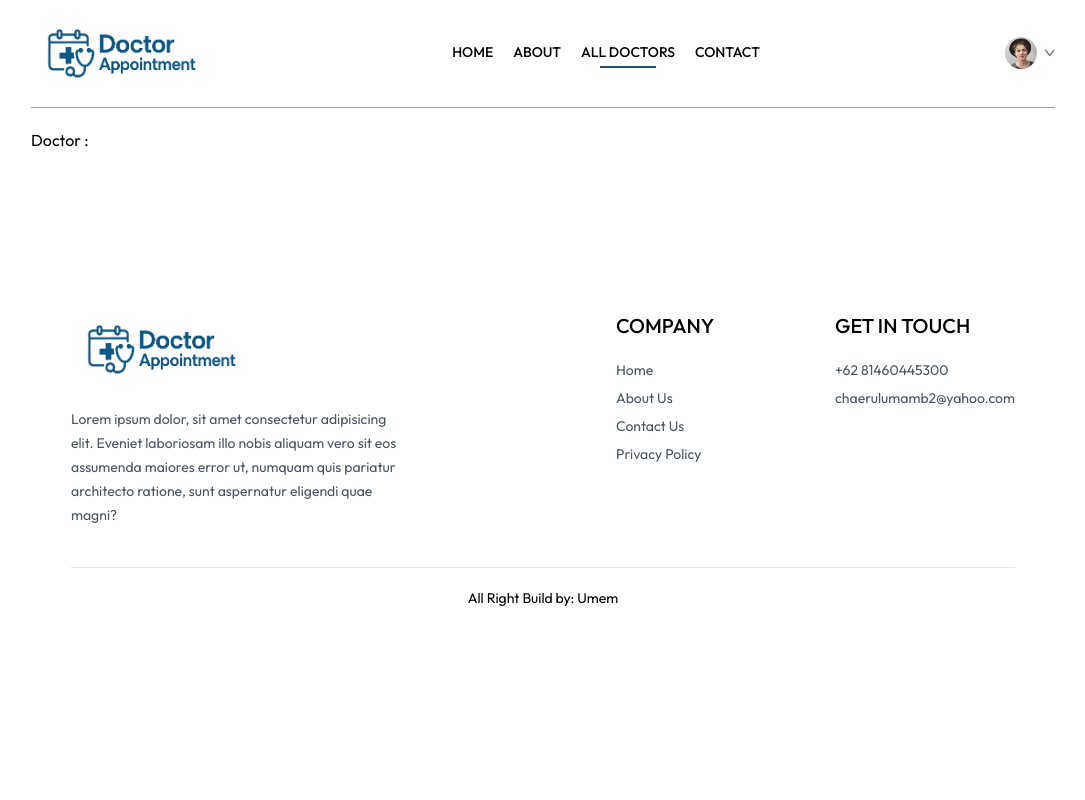
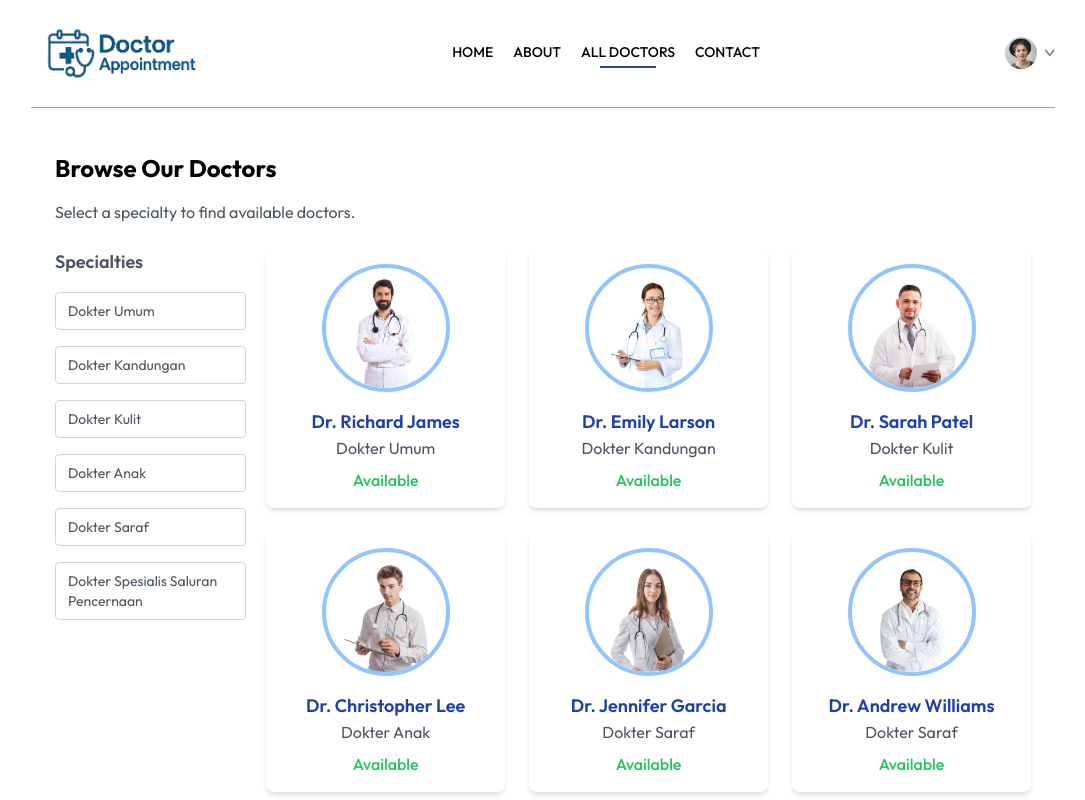
Before and after one commit to umem1125/doctor-appointment-react-js, a React (Vite) app: page /doctors in a window 1280 px wide. Shown: the top 800 px of the page, without its empty margins (97-1182 px from the left). Built offline with nearby package versions, Linux system fonts and the light colour scheme.

Commit message:
filter doctors

```diff
--- a/src/assets/assets.js
+++ b/src/assets/assets.js
@@ -184,7 +184,7 @@ export const doctors = [
     _id: "doc5",
     name: "Dr. Jennifer Garcia",
     image: doc5,
-    speciality: "Ahli Saraf",
+    speciality: "Dokter Saraf",
     degree: "MBBS",
     experience: "4 Tahun",
     about:
@@ -199,7 +199,7 @@ export const doctors = [
     _id: "doc6",
     name: "Dr. Andrew Williams",
     image: doc6,
-    speciality: "Ahli Saraf",
+    speciality: "Dokter Saraf",
     degree: "MBBS",
     experience: "4 Tahun",
     about:
@@ -274,7 +274,7 @@ export const doctors = [
     _id: "doc11",
     name: "Dr. Zoe Kelly",
     image: doc11,
-    speciality: "Ahli Saraf",
+    speciality: "Dokter Saraf",
     degree: "MBBS",
     experience: "4 Tahun",
     about:
@@ -289,7 +289,7 @@ export const doctors = [
     _id: "doc12",
     name: "Dr. Patrick Harris",
     image: doc12,
-    speciality: "Ahli Saraf",
+    speciality: "Dokter Saraf",
     degree: "MBBS",
     experience: "4 Tahun",
     about:
@@ -334,7 +334,7 @@ export const doctors = [
     _id: "doc15",
     name: "Dr. Amelia Hill",
     image: doc15,
-    speciality: "Dokter Kulit",
+    speciality: "Dokter Spesialis Saluran Pencernaan",
     degree: "MBBS",
     experience: "1 Tahun",
     about:
--- a/src/components/SpecialityMenu.jsx
+++ b/src/components/SpecialityMenu.jsx
@@ -20,7 +20,7 @@ const SpecialityMenu = () => {
           <Link
             onClick={() => scrollTo(0, 0)}
             key={index}
-            to={`/doctors/${item.url}`}
+            to={`/doctors/${item.speciality}`}
             className="bg-white rounded-lg shadow-md hover:shadow-xl transform hover:-translate-y-1 transition duration-300 flex flex-col items-center p-6"
           >
             <img
--- a/src/pages/Doctors.jsx
+++ b/src/pages/Doctors.jsx
@@ -1,12 +1,89 @@
-import React from "react";
-import { useParams } from "react-router-dom";
+import React, { useContext, useEffect, useState } from "react";
+import { useNavigate, useParams } from "react-router-dom";
+import { AppContext } from "../context/AppContext";
 
 const Doctors = () => {
   const { speciality } = useParams();
+  const [filterDoc, setFilterDoc] = useState([]);
+  const [activeSpecialty, setActiveSpecialty] = useState(speciality || ""); // Track active specialty
+  const navigate = useNavigate();
+  const { doctors } = useContext(AppContext);
+
+  const applyFilter = () => {
+    if (activeSpecialty) {
+      setFilterDoc(
+        doctors.filter(
+          (doc) =>
+            doc.speciality.toLowerCase() === activeSpecialty.toLowerCase()
+        )
+      );
+    } else {
+      setFilterDoc(doctors);
+    }
+  };
+
+  useEffect(() => {
+    applyFilter();
+  }, [doctors, activeSpecialty]);
 
   return (
-    <div>
-      <h1>Doctor : {speciality}</h1>
+    <div className="container mx-auto p-6">
+      <h1 className="text-2xl font-bold mb-4">Browse Our Doctors</h1>
+      <p className="text-gray-600 mb-6">
+        Select a specialty to find available doctors.
+      </p>
+      <div className="flex flex-col sm:flex-row items-start gap-5 mb-6">
+        <div className="flex flex-col gap-4 text-sm text-gray-600 w-full sm:w-1/4">
+          <h2 className="font-semibold text-lg">Specialties</h2>
+          {[
+            "Dokter Umum",
+            "Dokter Kandungan",
+            "Dokter Kulit",
+            "Dokter Anak",
+            "Dokter Saraf",
+            "Dokter Spesialis Saluran Pencernaan",
+          ].map((specialty, index) => (
+            <p
+              key={index}
+              className={`pl-3 py-2 pr-4 border border-gray-300 rounded transition-all cursor-pointer ${
+                activeSpecialty.toLowerCase() === specialty.toLowerCase()
+                  ? "bg-blue-200 font-semibold"
+                  : "hover:bg-blue-100"
+              }`}
+              onClick={() => {
+                setActiveSpecialty(specialty); // Set active specialty
+                navigate(`/doctors/${specialty}`); // Navigate to the selected specialty
+              }}
+            >
+              {specialty}
+            </p>
+          ))}
+        </div>
+        <div className="w-full grid grid-cols-1 sm:grid-cols-2 lg:grid-cols-3 gap-6">
+          {filterDoc.map((item) => (
+            <div
+              onClick={() => navigate(`/appointment/${item._id}`)}
+              key={item._id}
+              className="bg-white rounded-lg shadow-md hover:shadow-xl transition duration-300 p-4 flex flex-col items-center cursor-pointer"
+            >
+              <img
+                src={item.image}
+                alt={item.name}
+                className="w-32 h-32 object-cover rounded-full mb-4 border-4 border-blue-300"
+              />
+              <div className="text-center">
+                <p className="text-lg font-semibold text-blue-800">
+                  {item.name}
+                </p>
+                <p className="text-gray-600">{item.speciality}</p>
+                <div className="mt-2">
+                  <p className="text-green-500 font-medium">Available</p>
+                </div>
+              </div>
+            </div>
+          ))}
+        </div>
+      </div>
     </div>
   );
 };
```
